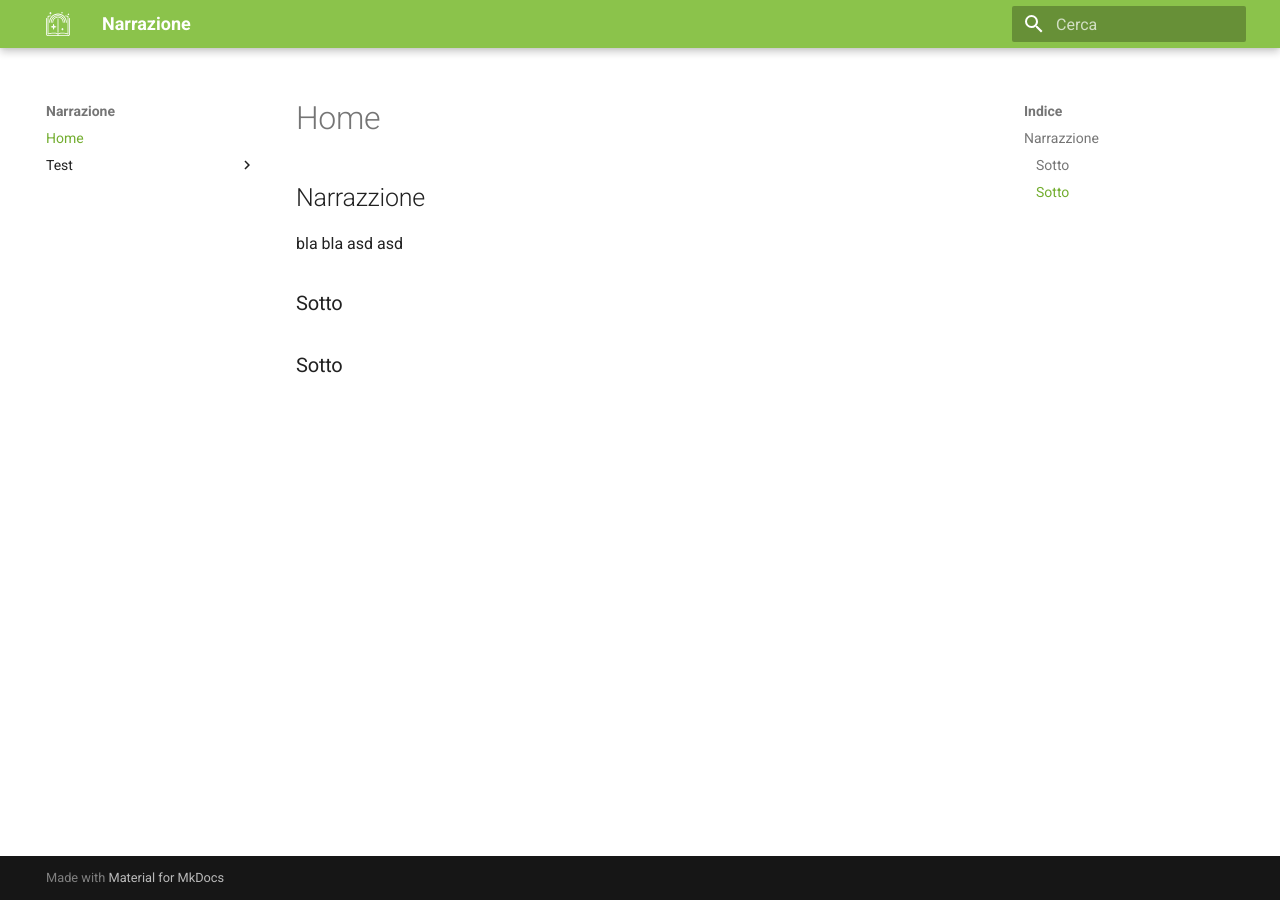
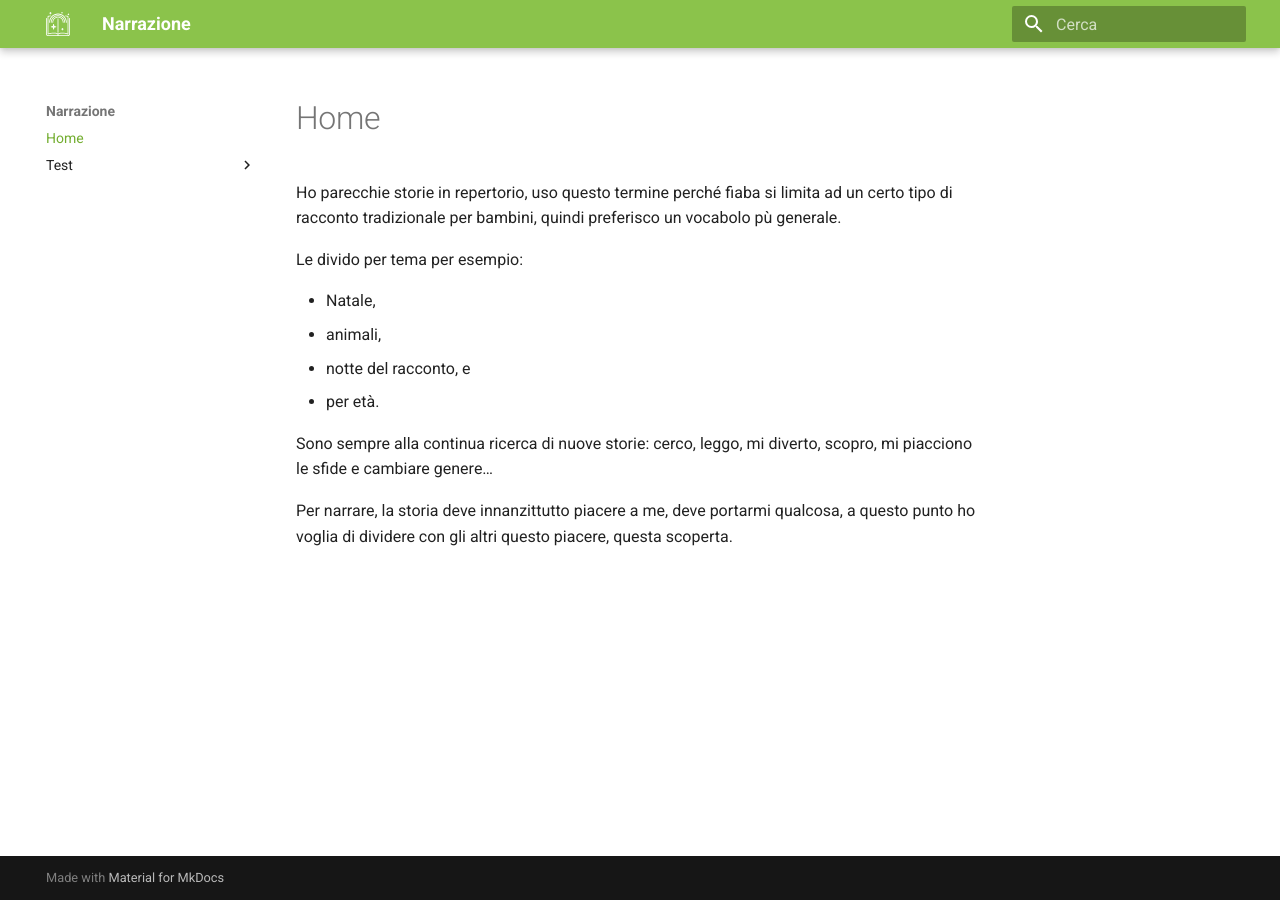
Before and after one commit to narrazione/narrazione.github.io, an MkDocs documentation site: the page built from docs/index.md, in a window 1280 px wide. Built offline with MkDocs 1.6.1 and Material for MkDocs 9.7.7, drawn with Linux system fonts in a browser that asks for light colours.

Commit message:
aggiornata home

```diff
--- a/docs/index.md
+++ b/docs/index.md
@@ -1,9 +1,16 @@
-## Narrazzione
-
-bla bla asd asd
+Ho parecchie storie in repertorio, uso questo termine perch&eacute; fiaba si limita ad un certo tipo di racconto tradizionale per bambini, quindi preferisco un vocabolo p&ugrave; generale.
 
 
-### Sotto
+
+Le divido per tema per esempio:
+
+- Natale,
+- animali,
+- notte del racconto, e
+- per et&agrave;.
 
 
-### Sotto
+Sono sempre alla continua ricerca di nuove storie: cerco, leggo, mi diverto, scopro, mi piacciono le sfide e cambiare genere...
+
+
+Per narrare, la storia deve innanzittutto piacere a me, deve portarmi qualcosa, a questo punto ho voglia di dividere con gli altri questo piacere, questa scoperta.
```
Also changed, not shown: 1 other file.
